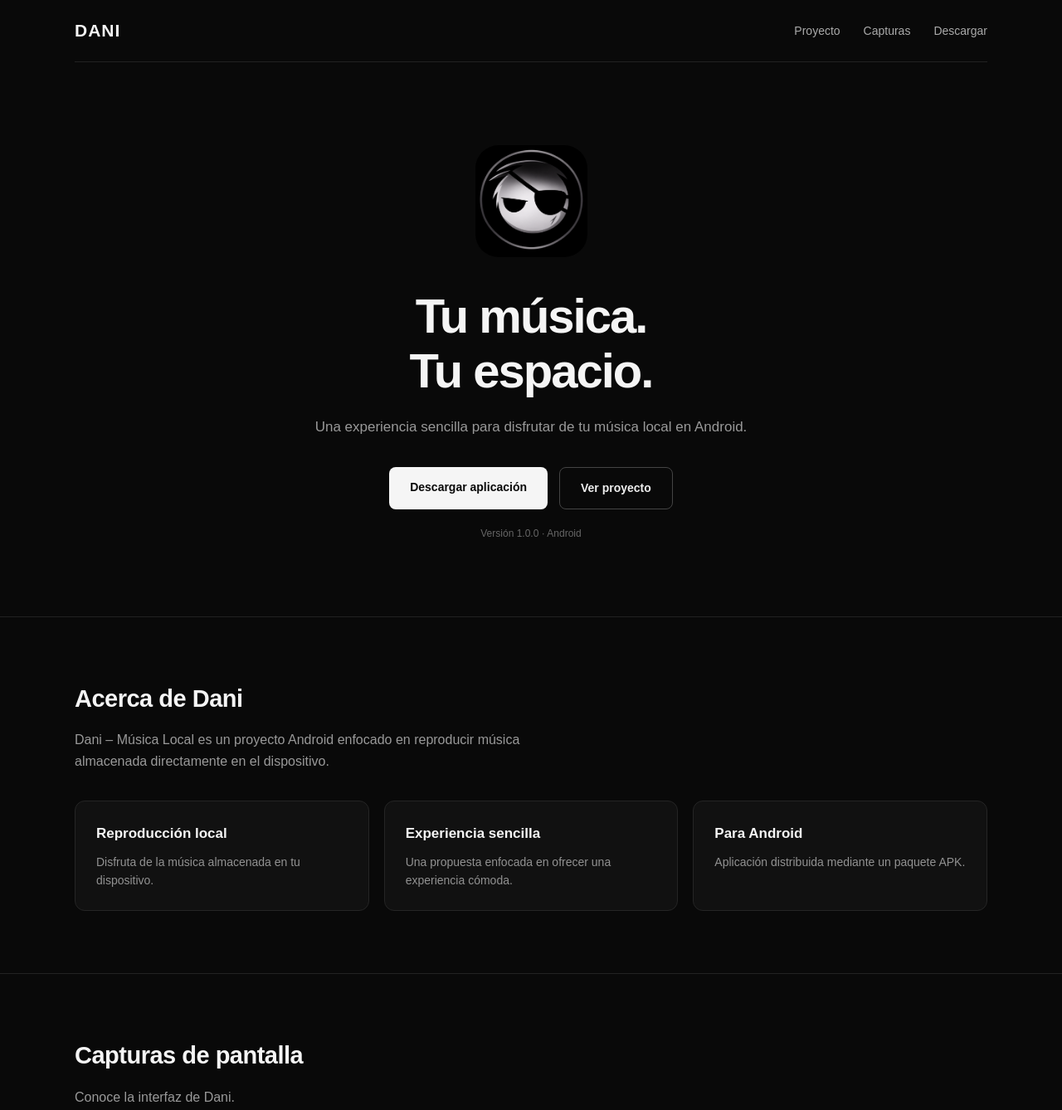
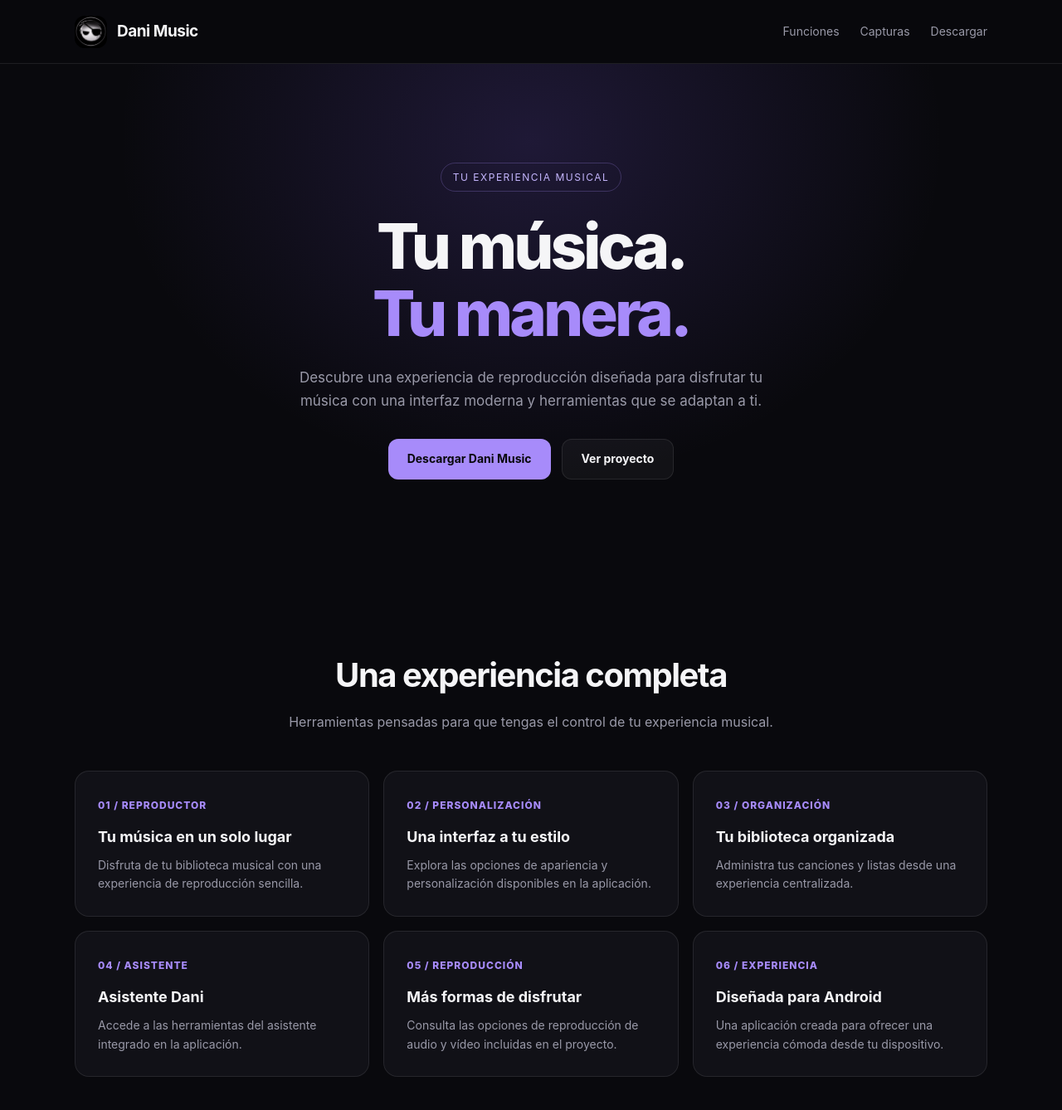
Before and after one commit to GabryYR/Dani-Musica-Local, a plain HTML site: page index.html in a window 1280 px wide. Shown: the top 1338 px of the page at 83% size. Drawn offline with Linux system fonts and the light colour scheme.

Commit message:
Refactor index.html for layout and style enhancements
Updated HTML structure and styles for improved layout and design.

```diff
--- a/index.html
+++ b/index.html
@@ -1,10 +1,24 @@
-<!DOCTYPE html><html lang="es">
+<!DOCTYPE html>
+<html lang="es">
 <head>
   <meta charset="UTF-8">
   <meta name="viewport" content="width=device-width, initial-scale=1.0">
-  <meta name="theme-color" content="#090909">
-  <meta name="description" content="Dani Música Local. Un reproductor de música para Android.">
-  <title>Dani — Música Local</title>  <style>
+  <meta name="theme-color" content="#09090d">
+  <meta name="description" content="Dani Music: tu música, tus listas y tu experiencia de reproducción en un solo lugar.">
+  <title>Dani Music — Tu música, a tu manera</title>
+
+  <style>
+    :root {
+      --bg: #09090d;
+      --surface: #111117;
+      --surface-2: #171720;
+      --text: #f5f5f7;
+      --muted: #9999a8;
+      --accent: #a78bfa;
+      --accent-2: #7c5ce7;
+      --border: rgba(255,255,255,.09);
+    }
+
     * {
       margin: 0;
       padding: 0;
@@ -16,41 +30,60 @@
     }
 
     body {
-      background: #090909;
-      color: #f5f5f5;
-      font-family: Arial, Helvetica, sans-serif;
+      background: var(--bg);
+      color: var(--text);
+      font-family: Inter, system-ui, -apple-system, sans-serif;
       line-height: 1.6;
     }
 
     a {
+      color: inherit;
       text-decoration: none;
-      color: inherit;
     }
 
     .container {
-      width: 90%;
-      max-width: 1100px;
+      width: min(1100px, 90%);
       margin: auto;
     }
 
+    header {
+      position: sticky;
+      top: 0;
+      z-index: 10;
+      background: rgba(9,9,13,.82);
+      backdrop-filter: blur(18px);
+      border-bottom: 1px solid var(--border);
+    }
+
     nav {
-      height: 75px;
+      min-height: 76px;
       display: flex;
       align-items: center;
       justify-content: space-between;
-      border-bottom: 1px solid #222;
+      gap: 20px;
     }
 
     .brand {
-      font-size: 21px;
-      font-weight: 700;
-      letter-spacing: 1px;
+      display: flex;
+      align-items: center;
+      gap: 12px;
+      font-size: 19px;
+      font-weight: 750;
+      letter-spacing: -.5px;
+    }
+
+    .brand img {
+      width: 39px;
+      height: 39px;
+      object-fit: contain;
+      border-radius: 12px;
     }
 
     .nav-links {
       display: flex;
-      gap: 28px;
-      color: #aaa;
+      align-items: center;
+      gap: 25px;
+      color: var(--muted);
       font-size: 14px;
     }
 
@@ -59,316 +92,415 @@
     }
 
     .hero {
+      min-height: 620px;
+      display: flex;
+      align-items: center;
       text-align: center;
-      padding: 100px 20px 90px;
+      padding: 90px 0;
+      background:
+        radial-gradient(ellipse at 50% 15%, rgba(124,92,231,.19), transparent 55%);
     }
 
-    .hero img {
-      width: 135px;
-      height: 135px;
-      object-fit: contain;
-      border-radius: 28px;
-      margin-bottom: 30px;
+    .hero-content {
+      max-width: 760px;
+      margin: auto;
     }
 
-    .hero h1 {
-      font-size: clamp(36px, 7vw, 58px);
-      line-height: 1.15;
-      letter-spacing: -2px;
-      margin-bottom: 20px;
+    .eyebrow {
+      display: inline-block;
+      padding: 7px 14px;
+      border: 1px solid rgba(167,139,250,.25);
+      border-radius: 100px;
+      color: #c4b5fd;
+      font-size: 12px;
+      letter-spacing: 1.5px;
+      text-transform: uppercase;
+      margin-bottom: 25px;
+    }
+
+    h1 {
+      font-size: clamp(43px, 8vw, 76px);
+      line-height: 1.06;
+      letter-spacing: -4px;
+      font-weight: 800;
+    }
+
+    h1 span {
+      color: var(--accent);
     }
 
     .hero p {
-      color: #999;
+      max-width: 590px;
+      margin: 25px auto 32px;
+      color: var(--muted);
       font-size: 17px;
-      max-width: 560px;
-      margin: auto;
     }
 
     .actions {
-      margin-top: 35px;
       display: flex;
       justify-content: center;
-      gap: 14px;
       flex-wrap: wrap;
+      gap: 13px;
     }
 
     .button {
-      padding: 13px 25px;
-      border-radius: 8px;
+      display: inline-flex;
+      align-items: center;
+      justify-content: center;
+      min-height: 49px;
+      padding: 0 23px;
+      border-radius: 12px;
       font-size: 14px;
       font-weight: 700;
-      transition: .2s;
+      transition: .2s ease;
     }
 
-    .primary {
-      background: #f5f5f5;
-      color: #090909;
+    .button-primary {
+      color: #09090d;
+      background: var(--accent);
     }
 
-    .primary:hover {
-      background: #ccc;
+    .button-primary:hover {
+      background: #c4b5fd;
+      transform: translateY(-2px);
     }
 
-    .secondary {
-      border: 1px solid #444;
-      color: #eee;
+    .button-secondary {
+      border: 1px solid var(--border);
+      background: rgba(255,255,255,.04);
     }
 
-    .secondary:hover {
-      background: #1c1c1c;
-    }
-
-    .version {
-      color: #666;
-      font-size: 12px;
-      margin-top: 20px;
+    .button-secondary:hover {
+      background: rgba(255,255,255,.09);
     }
 
     .section {
-      padding: 75px 0;
-      border-top: 1px solid #222;
+      padding: 85px 0;
     }
 
-    .section-title {
-      font-size: 29px;
-      margin-bottom: 14px;
-      letter-spacing: -.5px;
+    .section-heading {
+      text-align: center;
+      max-width: 620px;
+      margin: 0 auto 45px;
     }
 
-    .section-description {
-      color: #999;
-      max-width: 620px;
-      margin-bottom: 35px;
+    .section-heading h2 {
+      font-size: clamp(28px, 5vw, 40px);
+      letter-spacing: -1.5px;
+    }
+
+    .section-heading p {
+      color: var(--muted);
+      margin-top: 12px;
     }
 
     .features {
       display: grid;
-      grid-template-columns: repeat(auto-fit, minmax(220px, 1fr));
-      gap: 18px;
+      grid-template-columns: repeat(3, 1fr);
+      gap: 17px;
     }
 
     .feature {
-      padding: 25px;
-      background: #111;
-      border: 1px solid #252525;
-      border-radius: 12px;
+      padding: 27px;
+      border: 1px solid var(--border);
+      border-radius: 17px;
+      background: var(--surface);
+    }
+
+    .feature-number {
+      color: var(--accent);
+      font-size: 12px;
+      font-weight: 800;
+      letter-spacing: 1px;
     }
 
     .feature h3 {
-      font-size: 17px;
-      margin-bottom: 9px;
+      margin: 13px 0 8px;
+      font-size: 18px;
     }
 
     .feature p {
-      color: #929292;
+      color: var(--muted);
       font-size: 14px;
     }
 
     .screenshots {
       display: grid;
       grid-template-columns: repeat(3, 1fr);
-      gap: 22px;
-      margin-top: 35px;
+      gap: 20px;
+      align-items: start;
     }
 
     .screenshot {
-      text-align: center;
+      overflow: hidden;
+      padding: 10px;
+      border: 1px solid var(--border);
+      border-radius: 18px;
+      background: var(--surface);
     }
 
     .screenshot img {
+      display: block;
       width: 100%;
-      max-width: 280px;
-      display: block;
-      margin: auto;
-      border-radius: 12px;
-      border: 1px solid #333;
-      background: #151515;
+      height: auto;
+      border-radius: 11px;
     }
 
-    .screenshot h3 {
-      margin-top: 15px;
-      font-size: 15px;
-      font-weight: 600;
+    .screenshot p {
+      padding: 13px 5px 5px;
+      text-align: center;
+      color: var(--muted);
+      font-size: 13px;
     }
 
-    .download-box {
+    .download {
+      padding: 65px 25px;
+      border: 1px solid rgba(167,139,250,.2);
+      border-radius: 24px;
       text-align: center;
-      background: #111;
-      border: 1px solid #292929;
-      border-radius: 16px;
-      padding: 50px 20px;
+      background:
+        radial-gradient(ellipse at center, rgba(124,92,231,.16), transparent 70%),
+        var(--surface);
     }
 
-    .download-box h2 {
-      font-size: 29px;
-      margin-bottom: 12px;
+    .download h2 {
+      font-size: clamp(29px, 5vw, 42px);
+      letter-spacing: -1.5px;
     }
 
-    .download-box p {
-      color: #999;
-      margin-bottom: 25px;
+    .download p {
+      max-width: 540px;
+      margin: 15px auto 25px;
+      color: var(--muted);
     }
 
-    .footer {
-      padding: 35px 0;
-      border-top: 1px solid #222;
-      color: #777;
+    footer {
+      margin-top: 80px;
+      padding: 28px 0;
+      border-top: 1px solid var(--border);
+      color: var(--muted);
       font-size: 13px;
-      text-align: center;
     }
 
-    .footer a {
-      color: #bbb;
+    .footer-content {
+      display: flex;
+      justify-content: space-between;
+      flex-wrap: wrap;
+      gap: 15px;
     }
 
-    @media (max-width: 650px) {
+    @media (max-width: 750px) {
+      .features {
+        grid-template-columns: 1fr;
+      }
+
+      .screenshots {
+        grid-template-columns: 1fr;
+        max-width: 390px;
+        margin: auto;
+      }
+
+      .hero {
+        min-height: 540px;
+      }
+
       .nav-links {
         gap: 13px;
         font-size: 12px;
       }
 
-      .hero {
-        padding: 75px 10px;
+      h1 {
+        letter-spacing: -2px;
+      }
     }
 
-      .screenshots {
-        grid-template-columns: 1fr;
-        gap: 35px;
+    @media (max-width: 420px) {
+      .nav-links a:first-child {
+        display: none;
       }
 
-      .screenshot img {
-        max-width: 300px;
-      }
-
-      .section {
-        padding: 55px 0;
+      .brand {
+        font-size: 16px;
       }
     }
-  </style></head><body>  <nav class="container">
-    <a class="brand" href="#">DANI</a><div class="nav-links">
-  <a href="#about">Proyecto</a>
-  <a href="#screenshots">Capturas</a>
-  <a href="#download">Descargar</a>
+  </style>
+</head>
+
+<body>
+
+  <header>
+    <div class="container">
+      <nav>
+        <a class="brand" href="#">
+          <img src="logo-dani.png" alt="Logo Dani Music">
+          <span>Dani Music</span>
+        </a>
+
+        <div class="nav-links">
+          <a href="#funciones">Funciones</a>
+          <a href="#capturas">Capturas</a>
+          <a href="#descargar">Descargar</a>
         </div>
+      </nav>
+    </div>
+  </header>
 
-  </nav>  <header class="hero">
-    <img src="logo-dani.png" alt="Dani Música Local"><h1>Tu música.<br>Tu espacio.</h1>
+  <main>
+    <section class="hero">
+      <div class="container hero-content">
+        <span class="eyebrow">Tu experiencia musical</span>
+
+        <h1>Tu música.<br><span>Tu manera.</span></h1>
 
         <p>
-  Una experiencia sencilla para disfrutar
-  de tu música local en Android.
+          Descubre una experiencia de reproducción diseñada para
+          disfrutar tu música con una interfaz moderna y herramientas
+          que se adaptan a ti.
         </p>
 
         <div class="actions">
-  <a class="button primary"
+          <a class="button button-primary"
              href="https://github.com/GabryYR/Dani-Musica-Local/releases/latest">
-    Descargar aplicación
+            Descargar Dani Music
           </a>
 
-  <a class="button secondary"
+          <a class="button button-secondary"
              href="https://github.com/GabryYR/Dani-Musica-Local">
             Ver proyecto
           </a>
         </div>
+      </div>
+    </section>
 
-<div class="version">Versión 1.0.0 · Android</div>
-
-  </header>  <main><section class="section" id="about">
+    <section class="section" id="funciones">
       <div class="container">
-    <h2 class="section-title">Acerca de Dani</h2>
-
-    <p class="section-description">
-      Dani – Música Local es un proyecto Android
-      enfocado en reproducir música almacenada
-      directamente en el dispositivo.
+        <div class="section-heading">
+          <h2>Una experiencia completa</h2>
+          <p>
+            Herramientas pensadas para que tengas el control
+            de tu experiencia musical.
           </p>
+        </div>
 
         <div class="features">
           <article class="feature">
-        <h3>Reproducción local</h3>
+            <span class="feature-number">01 / REPRODUCTOR</span>
+            <h3>Tu música en un solo lugar</h3>
             <p>
-          Disfruta de la música almacenada
-          en tu dispositivo.
+              Disfruta de tu biblioteca musical con una experiencia
+              de reproducción sencilla.
             </p>
           </article>
 
           <article class="feature">
-        <h3>Experiencia sencilla</h3>
+            <span class="feature-number">02 / PERSONALIZACIÓN</span>
+            <h3>Una interfaz a tu estilo</h3>
             <p>
-          Una propuesta enfocada en ofrecer
-          una experiencia cómoda.
+              Explora las opciones de apariencia y personalización
+              disponibles en la aplicación.
             </p>
           </article>
 
           <article class="feature">
-        <h3>Para Android</h3>
+            <span class="feature-number">03 / ORGANIZACIÓN</span>
+            <h3>Tu biblioteca organizada</h3>
             <p>
-          Aplicación distribuida mediante
-          un paquete APK.
+              Administra tus canciones y listas desde una
+              experiencia centralizada.
+            </p>
+          </article>
+
+          <article class="feature">
+            <span class="feature-number">04 / ASISTENTE</span>
+            <h3>Asistente Dani</h3>
+            <p>
+              Accede a las herramientas del asistente integrado
+              en la aplicación.
+            </p>
+          </article>
+
+          <article class="feature">
+            <span class="feature-number">05 / REPRODUCCIÓN</span>
+            <h3>Más formas de disfrutar</h3>
+            <p>
+              Consulta las opciones de reproducción de audio y vídeo
+              incluidas en el proyecto.
+            </p>
+          </article>
+
+          <article class="feature">
+            <span class="feature-number">06 / EXPERIENCIA</span>
+            <h3>Diseñada para Android</h3>
+            <p>
+              Una aplicación creada para ofrecer una experiencia
+              cómoda desde tu dispositivo.
             </p>
           </article>
         </div>
       </div>
     </section>
 
-<section class="section" id="screenshots">
+    <section class="section" id="capturas">
       <div class="container">
-    <h2 class="section-title">Capturas de pantalla</h2>
-
-    <p class="section-description">
-      Conoce la interfaz de Dani.
+        <div class="section-heading">
+          <h2>Conoce la interfaz</h2>
+          <p>
+            Una vista previa de Dani Music.
           </p>
+        </div>
 
         <div class="screenshots">
+          <div class="screenshot">
+            <img src="reproductor.png" alt="Reproductor de Dani Music">
+            <p>Reproductor</p>
+          </div>
 
-      <article class="screenshot">
-        <img src="reproductor.png" alt="Reproductor de Dani">
-        <h3>Reproductor</h3>
-      </article>
+          <div class="screenshot">
+            <img src="ajustes.png" alt="Ajustes de Dani Music">
+            <p>Personalización</p>
+          </div>
 
-      <article class="screenshot">
-        <img src="ajustes.png" alt="Ajustes de Dani">
-        <h3>Ajustes</h3>
-      </article>
-
-      <article class="screenshot">
-        <img src="listas.png" alt="Listas de Dani">
-        <h3>Listas</h3>
-      </article>
-
+          <div class="screenshot">
+            <img src="listas.png" alt="Listas de Dani Music">
+            <p>Listas musicales</p>
+          </div>
         </div>
       </div>
     </section>
 
-<section class="section" id="download">
+    <section class="section" id="descargar">
       <div class="container">
-    <div class="download-box">
-      <h2>Descubre Dani</h2>
-
+        <div class="download">
+          <h2>Empieza con Dani Music</h2>
           <p>
-        Descarga la versión disponible
-        y disfruta de tu música local.
+            Consulta la última versión disponible y descarga
+            la aplicación desde sus publicaciones oficiales.
           </p>
 
-      <a class="button primary"
+          <div class="actions">
+            <a class="button button-primary"
                href="https://github.com/GabryYR/Dani-Musica-Local/releases/latest">
-        Descargar para Android
+              Ver última versión
+            </a>
+
+            <a class="button button-secondary"
+               href="https://github.com/GabryYR/Dani-Musica-Local">
+              Código fuente
             </a>
           </div>
         </div>
+      </div>
     </section>
+  </main>
 
-  </main>  <footer class="footer">
-    <div class="container">
-      <p>Dani — Música Local</p>
-      <p>Desarrollado por GabryYR</p>
-      <p>© 2026 GabryYR. Todos los derechos reservados.</p>
-      <p>
+  <footer>
+    <div class="container footer-content">
+      <span>© 2026 Dani Music. Proyecto independiente.</span>
       <a href="https://github.com/GabryYR/Dani-Musica-Local">
         GitHub
       </a>
-      </p>
     </div>
-  </footer></body>
+  </footer>
+
+</body>
 </html>
```
Lines whose indentation alone changed are shown as unchanged.
